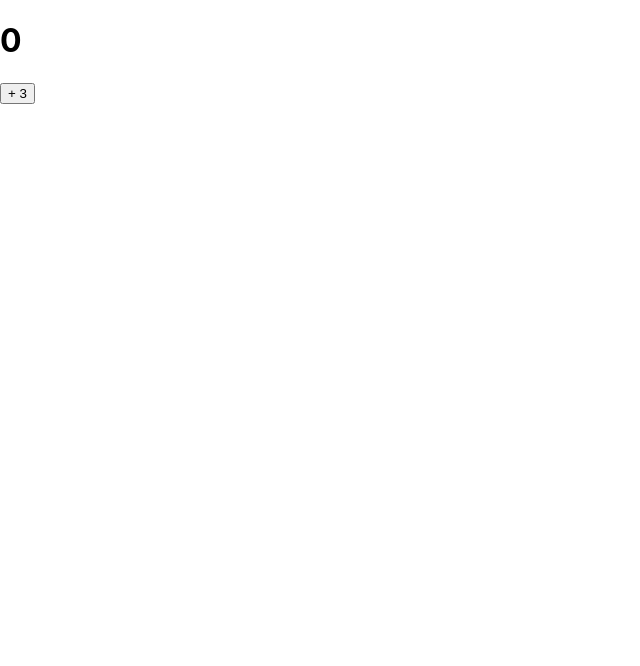
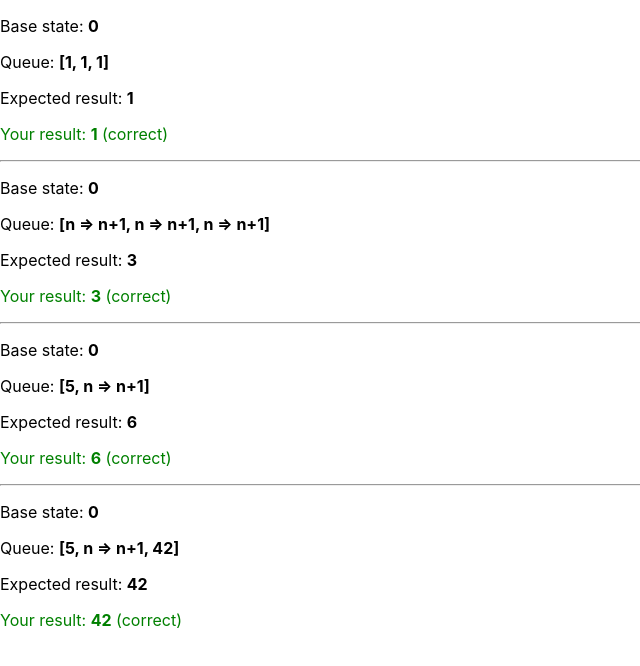
Before and after one commit to giagiang/reactjs-interview, a React (Create React App) app: page / in a window 1280 px wide. Shown: the top 666 px of the page, without its empty margins (0-640 px from the left). Built offline with nearby package versions, Linux system fonts and the light colour scheme.

Commit message:
challangesqueue

```diff
--- a/src/App.js
+++ b/src/App.js
@@ -307,19 +307,94 @@
 
 
 
-import { useState } from "react";
+// import { useState } from "react";
 
-export default function Counter(){
-  let[number, setNumber]  = useState(0);
-  return(
-  <>
-    <h1>{number}</h1>
-    <button onClick={() => {
-        setNumber(number + 5);
-        setNumber(n => n + 1 );
-        setNumber(10101010101)
+// export default function Counter(){
+//   let[number, setNumber]  = useState(0);
+//   return(
+//   <>
+//     <h1>{number}</h1>
+//     <button onClick={() => {
+//         setNumber(number + 5);
+//         setNumber(n => n + 1 );
+//         setNumber(10101010101)
 
-    }}>+ 3</button>
-  </>
-  )
+//     }}>+ 3</button>
+//   </>
+//   )
+// }
+
+import { getFinalState } from './processQueue.js';
+
+function increment(n) {
+  return n + 1;
 }
+increment.toString = () => 'n => n+1';
+
+export default function App() {
+  return (
+    <>
+      <TestCase
+        baseState={0}
+        queue={[1, 1, 1]}
+        expected={1}
+      />
+      <hr />
+      <TestCase
+        baseState={0}
+        queue={[
+          increment,
+          increment,
+          increment
+        ]}
+        expected={3}
+      />
+      <hr />
+      <TestCase
+        baseState={0}
+        queue={[
+          5,
+          increment,
+        ]}
+        expected={6}
+      />
+      <hr />
+      <TestCase
+        baseState={0}
+        queue={[
+          5,
+          increment,
+          42,
+          ]}
+          expected={42}
+      />
+    </>
+  );
+}
+
+function TestCase({
+  baseState,
+    queue,
+  expected
+}) {
+  const actual = getFinalState(baseState, queue);
+  return (
+    <>
+      <p>Base state: <b>{baseState}</b></p>
+      <p>Queue: <b>[{queue.join(', ')}]</b></p>
+      <p>Expected result: <b>{expected}</b></p>
+      <p style={{
+        color: actual === expected ?
+          'green' :
+          'red'
+      }}>
+        Your result: <b>{actual}</b>
+        {' '}
+        ({actual === expected ?
+          'correct' :
+          'wrong'
+        })
+      </p>
+    </>
+  );
+}
--- /dev/null
+++ b/src/processQueue.js
@@ -0,0 +1,16 @@
+export function getFinalState(baseState,queue){
+
+    let finalState = baseState;
+    // console.log("queue", queue);
+    for (let element of queue){
+        // console.log(element);
+        if(typeof element  === 'function'){
+            finalState = element(finalState);
+        }else
+            finalState = element;
+    }
+
+
+    console.log("final State", finalState);
+    return finalState;
+}
```
